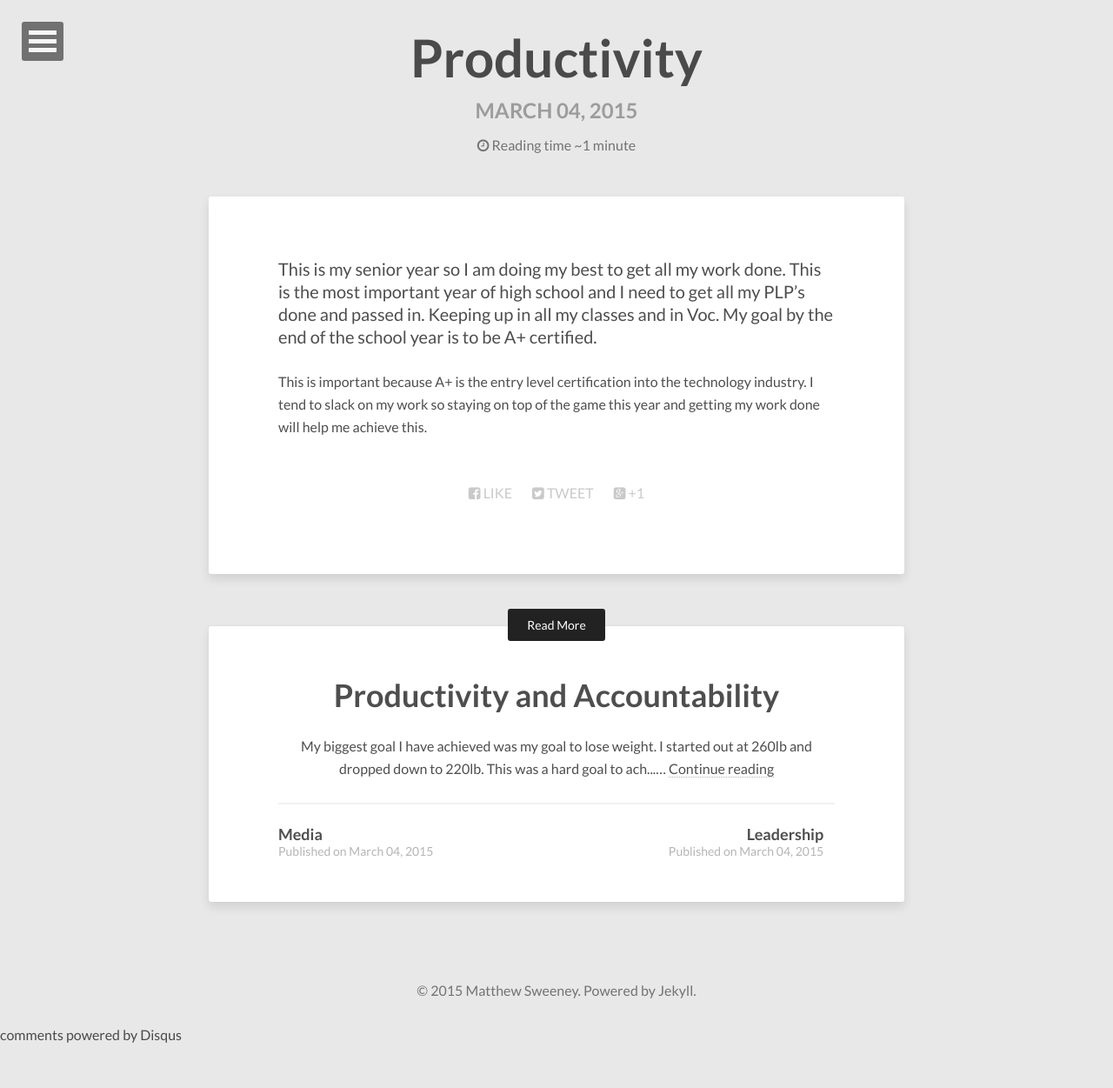
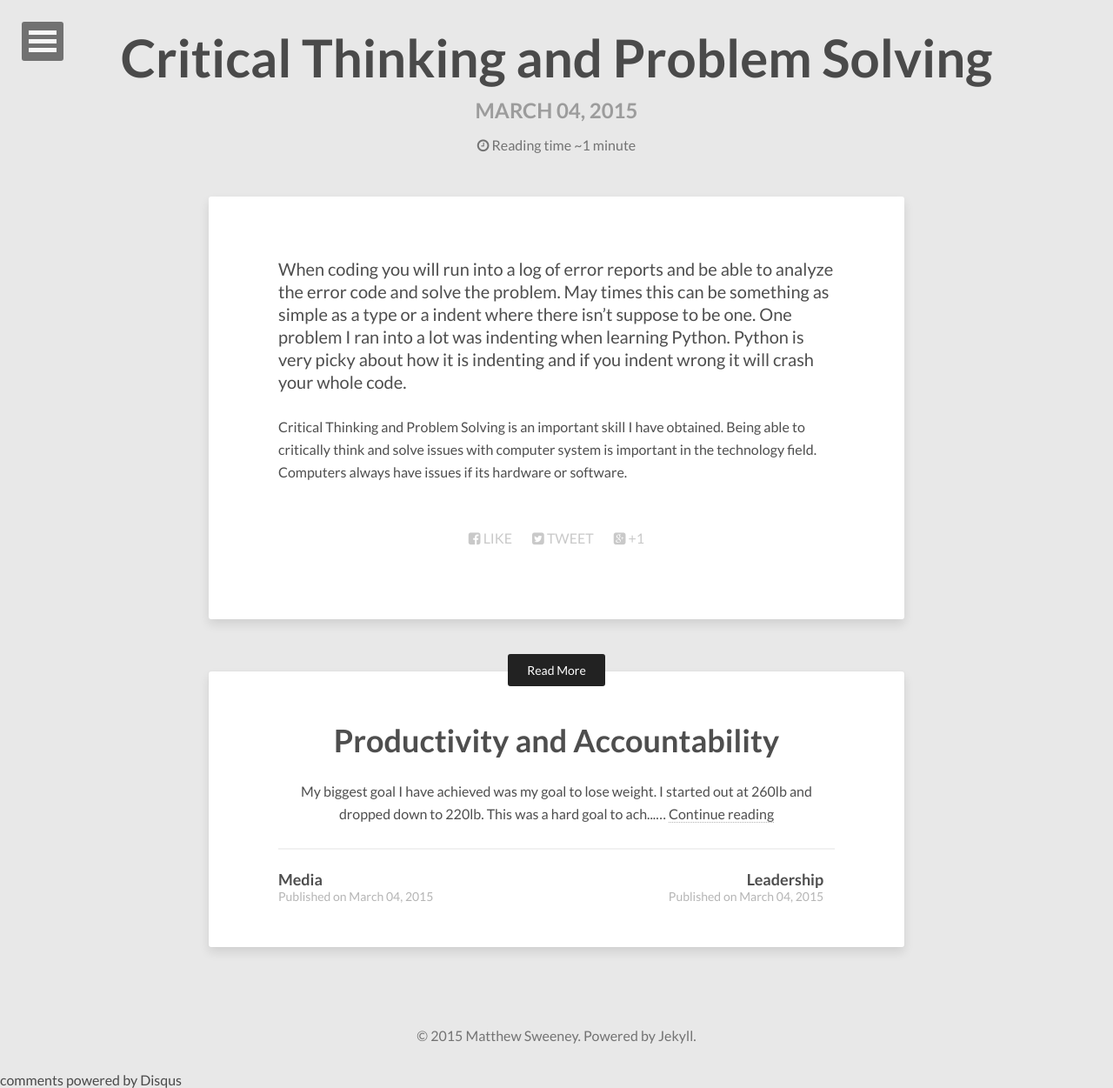
Before and after one commit to TheSween/TheSween.github.io, a Jekyll site: the page built from _posts/2015-03-12-productivityresponse.markdown, in a window 1280 px wide. Shown: the whole page at 87% size. Built offline with Jekyll 4.4.1, drawn with Linux system fonts in a browser that asks for light colours; nearby versions of some CDN libraries; comment, search, counter and statistics services are not loaded; before the commit the page ends 1199 px from its top, so only the background shows below that.

Commit message:
more fixess

```diff
--- a/_posts/2015-03-12-productivityresponse.markdown
+++ b/_posts/2015-03-12-productivityresponse.markdown
@@ -1,10 +1,10 @@
 ---
 layout: post
-title:  "Productivity"
+title:  "Critical Thinking and Problem Solving"
 date:   2015-03-04 11:48:34
 categories: jekyll update
 ---
 
-This is my senior year so I am doing my best to get all my work done. This is the most important year of high school and I need to get all my PLP’s done and passed in. Keeping up in all my classes and in Voc. My goal by the end of the school year is to be A+ certified.
+When coding you will run into a log of error reports and be able to analyze the error code and solve the problem. May times this can be something as simple as a type or a indent where there isn't suppose to be one. One problem I ran into a lot was indenting when learning Python. Python is very picky about how it is indenting and if you indent wrong it will crash your whole code.
 
-This is important because A+ is the entry level certification into the technology industry. I tend to slack on my work so staying on top of the game this year and getting my work done will help me achieve this.
+Critical Thinking and Problem Solving is an important skill I have obtained. Being able to critically think and solve issues with computer system is important in the technology field. Computers always have issues if its hardware or software.
```
